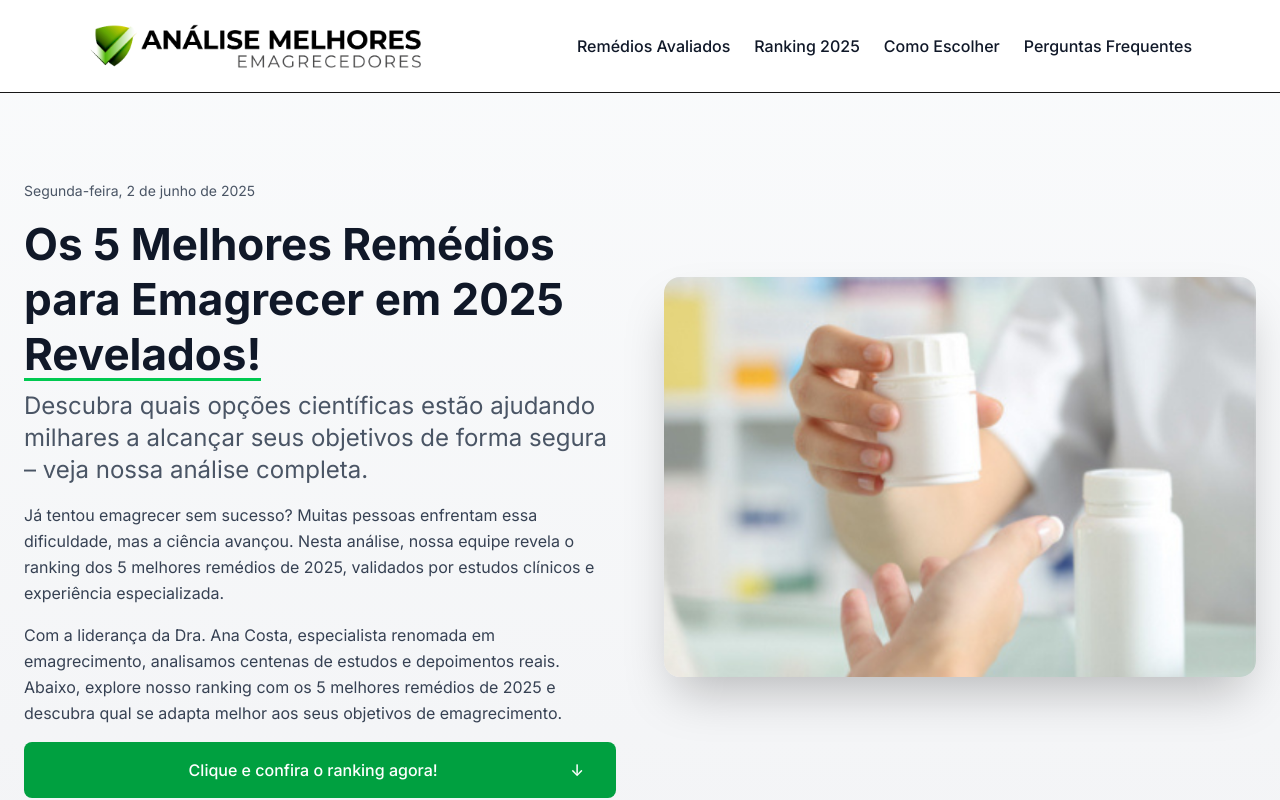
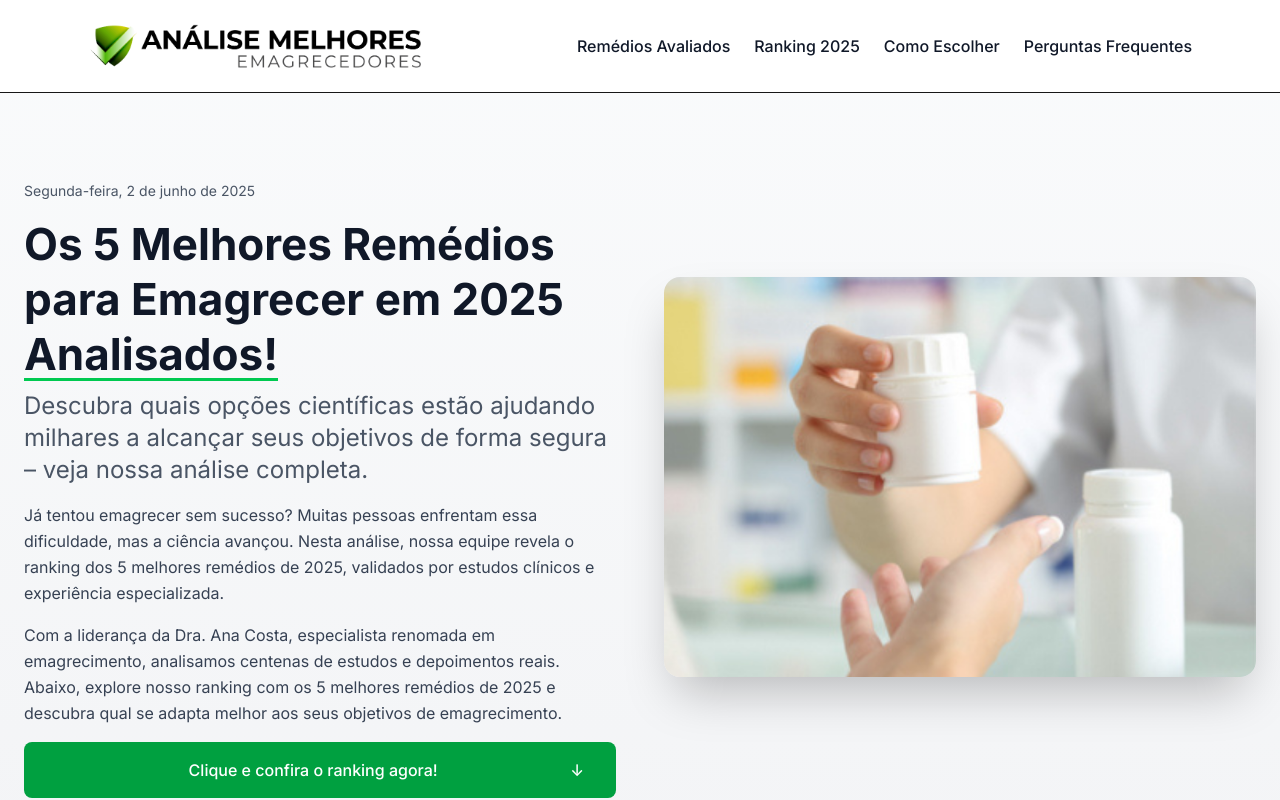
Before and after one commit to julianoleite90/emagrecedores, a Next.js app: page / in a window 1280 px wide. Shown: the top 800 px of the page. Built offline with nearby package versions, Linux system fonts and the light colour scheme.

Commit message:
Update: Altera título de 'Revelados!' para 'Analisados!'

```diff
--- a/src/components/HeroSection.tsx
+++ b/src/components/HeroSection.tsx
@@ -38,7 +38,7 @@ const HeroSection = () => {
             {/* Título principal */}
             <div className="text-left">
               <h1 className="text-3xl lg:text-4xl xl:text-[2.75rem] font-bold text-gray-900 leading-tight mb-2">
-                <div className="text-gray-900">Os 5 Melhores Remédios para Emagrecer em 2025 <span className="relative after:content-[''] after:absolute after:left-0 after:bottom-0 after:w-full after:h-[3px] after:bg-green-500">Revelados!</span></div>
+                <div className="text-gray-900">Os 5 Melhores Remédios para Emagrecer em 2025 <span className="relative after:content-[''] after:absolute after:left-0 after:bottom-0 after:w-full after:h-[3px] after:bg-green-500">Analisados!</span></div>
               </h1>
               <h2 className="text-xl lg:text-2xl text-gray-600 mb-4">Descubra quais opções científicas estão ajudando milhares a alcançar seus objetivos de forma segura – veja nossa análise completa.</h2>
             </div>
```
